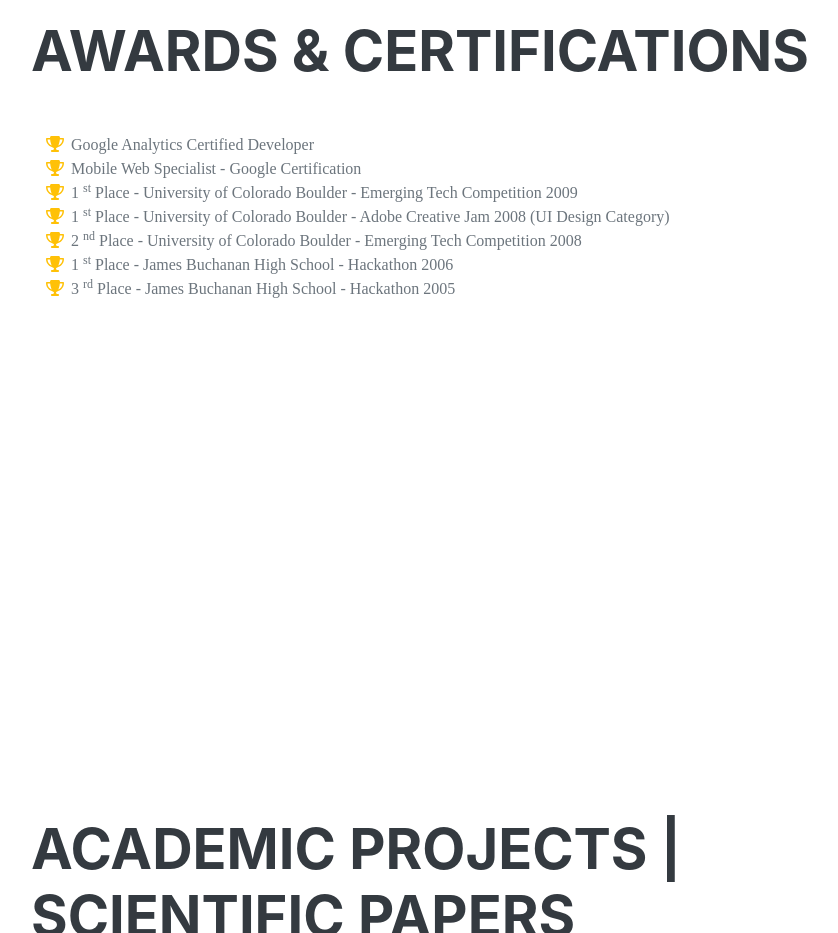
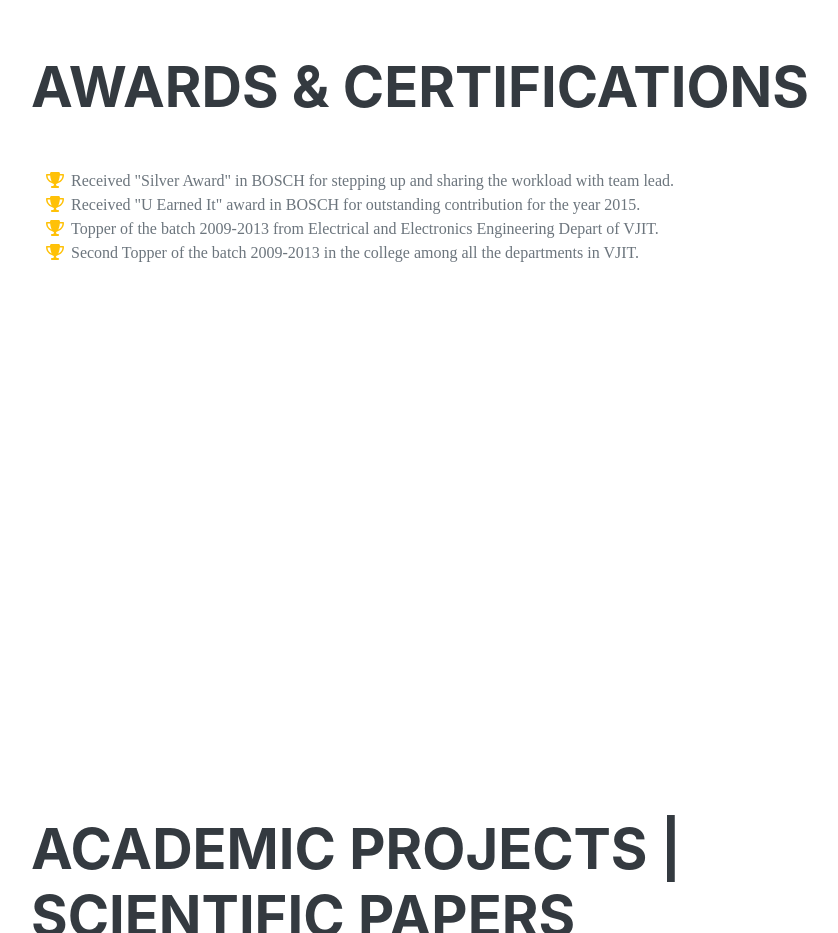
Before and after one commit to monicadasi/monicadasi.github.io, a plain HTML site: page index.html in a window 1280 px wide. Shown: the part 6060-6993 px from the top of the page, without its empty margins (289-1127 px from the left). Drawn offline with nearby package versions, Linux system fonts and the light colour scheme; a web font is replaced by a local one.

Commit message:
update 1

```diff
--- a/index.html
+++ b/index.html
@@ -333,41 +333,19 @@
                 <ul class="fa-ul mb-0">
                     <li>
                         <span class="fa-li"><i class="fas fa-trophy text-warning"></i></span>
-                        Google Analytics Certified Developer
+                        Received "Silver Award" in BOSCH for stepping up and sharing the workload with team lead.
                     </li>
                     <li>
                         <span class="fa-li"><i class="fas fa-trophy text-warning"></i></span>
-                        Mobile Web Specialist - Google Certification
+                        Received "U Earned It" award in BOSCH for outstanding contribution for the year 2015.
                     </li>
                     <li>
                         <span class="fa-li"><i class="fas fa-trophy text-warning"></i></span>
-                        1
-                        <sup>st</sup>
-                        Place - University of Colorado Boulder - Emerging Tech Competition 2009
+                        Topper of the batch 2009-2013 from Electrical and Electronics Engineering Depart of VJIT.
                     </li>
                     <li>
                         <span class="fa-li"><i class="fas fa-trophy text-warning"></i></span>
-                        1
-                        <sup>st</sup>
-                        Place - University of Colorado Boulder - Adobe Creative Jam 2008 (UI Design Category)
-                    </li>
-                    <li>
-                        <span class="fa-li"><i class="fas fa-trophy text-warning"></i></span>
-                        2
-                        <sup>nd</sup>
-                        Place - University of Colorado Boulder - Emerging Tech Competition 2008
-                    </li>
-                    <li>
-                        <span class="fa-li"><i class="fas fa-trophy text-warning"></i></span>
-                        1
-                        <sup>st</sup>
-                        Place - James Buchanan High School - Hackathon 2006
-                    </li>
-                    <li>
-                        <span class="fa-li"><i class="fas fa-trophy text-warning"></i></span>
-                        3
-                        <sup>rd</sup>
-                        Place - James Buchanan High School - Hackathon 2005
+                        Second Topper of the batch 2009-2013 in the college among all the departments in VJIT.
                     </li>
                 </ul>
             </div>
```
